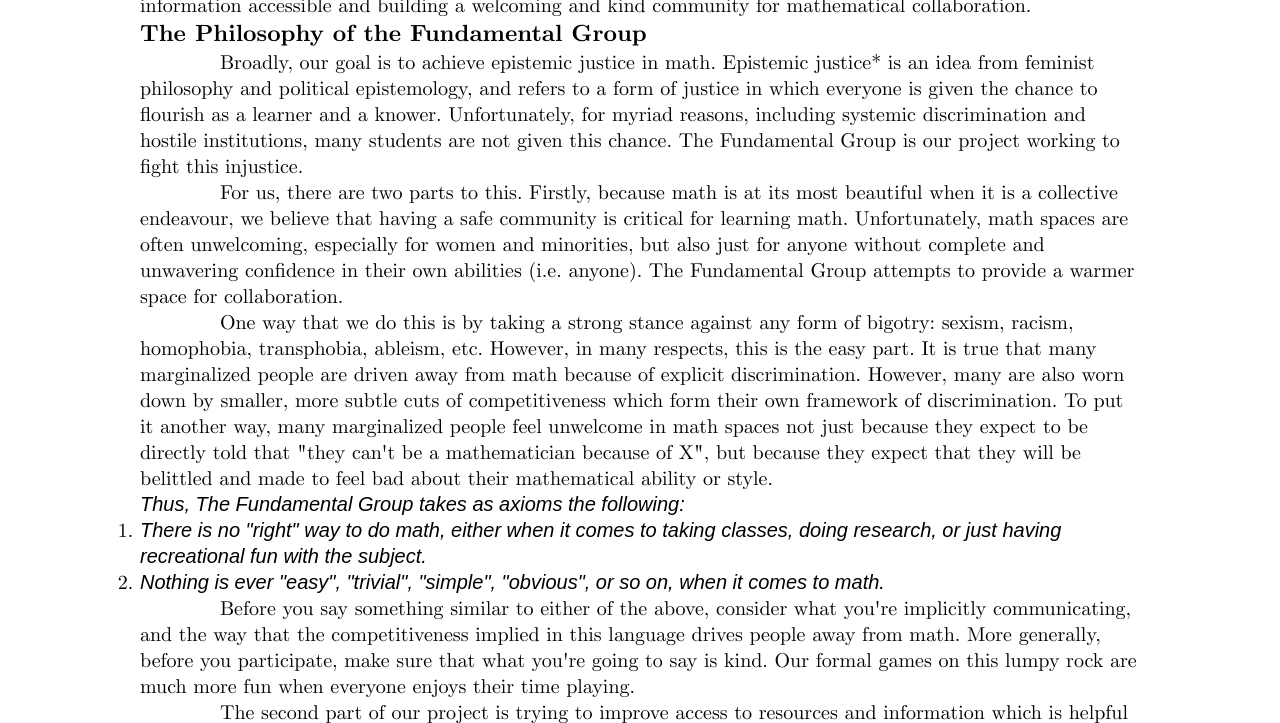
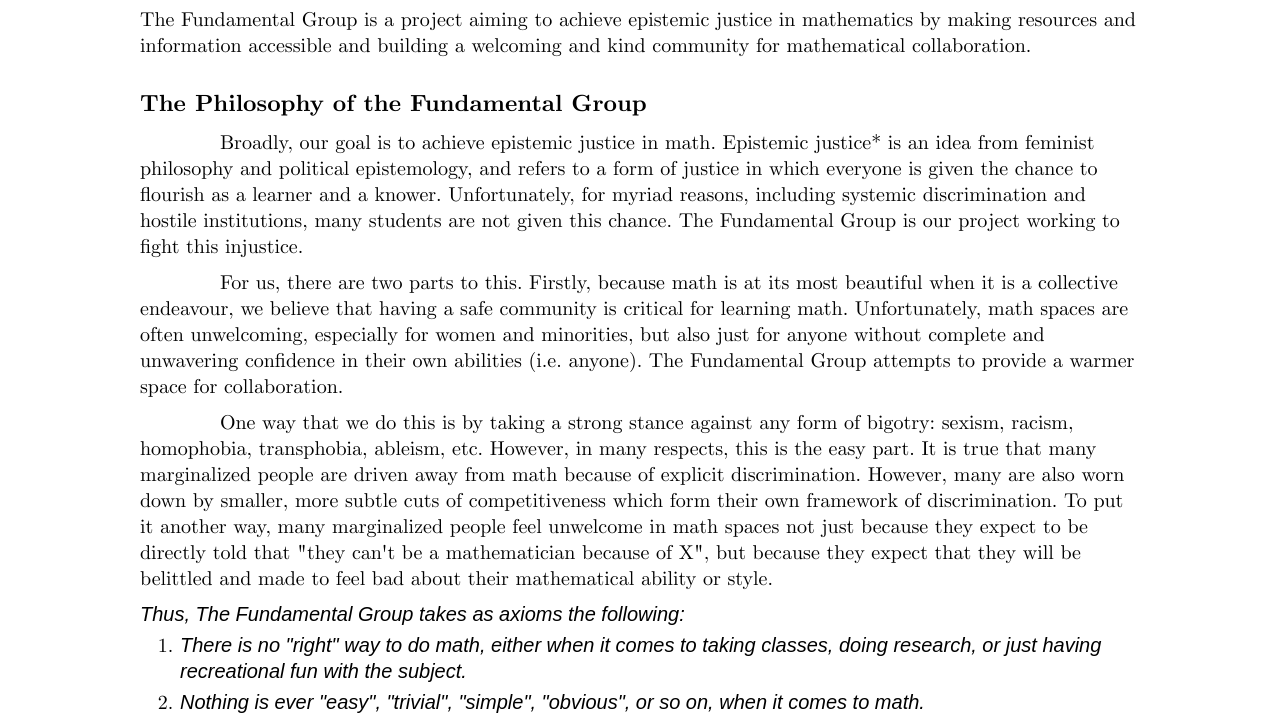
Before and after one commit to styopazharkov/TheFundamentalGroup, a plain HTML site: page public/philosophy.html in a window 1280 px wide. Shown: the part 207-930 px from the top of the page. Drawn offline with Linux system fonts and the light colour scheme; a web font is replaced by a local one.

Commit message:
fixed css formatting of philosophy page

```diff
--- a/public/css/philosophy.css
+++ b/public/css/philosophy.css
@@ -0,0 +1,14 @@
+.subtitle{
+    margin-top: 30px;
+    margin-bottom: 10px;
+}
+
+
+.introdiv p{
+    margin-top: 10px;
+}
+
+.introdiv ol li{
+    margin-top: 5px;
+    margin-left: 40px;
+}
--- a/public/css/style.css
+++ b/public/css/style.css
@@ -75,14 +75,9 @@ body{
 .introdiv {
     margin: auto;
     margin-top: 50px;
-    width: 100%;
+    width: 80%;
     max-width: 400px;
-}
-
-.intro{
-    margin-left: 20px;
-    margin-right: 20px;
-    margin-bottom: 20px;
+    margin-bottom: 100px;
 }
 
 @media screen and (min-width: 600px) {
```
